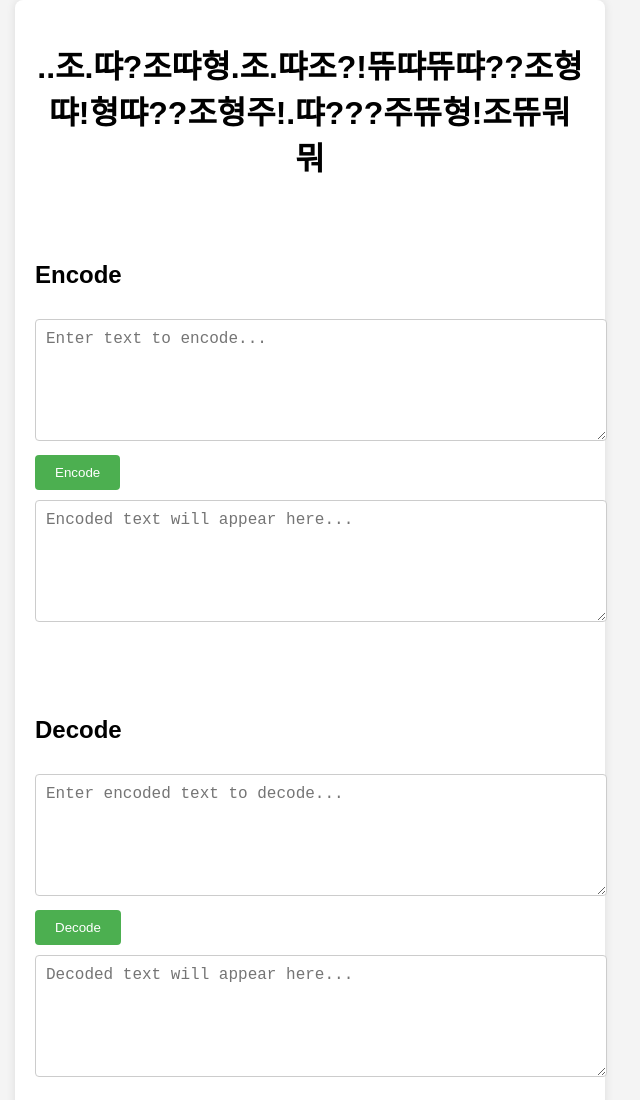
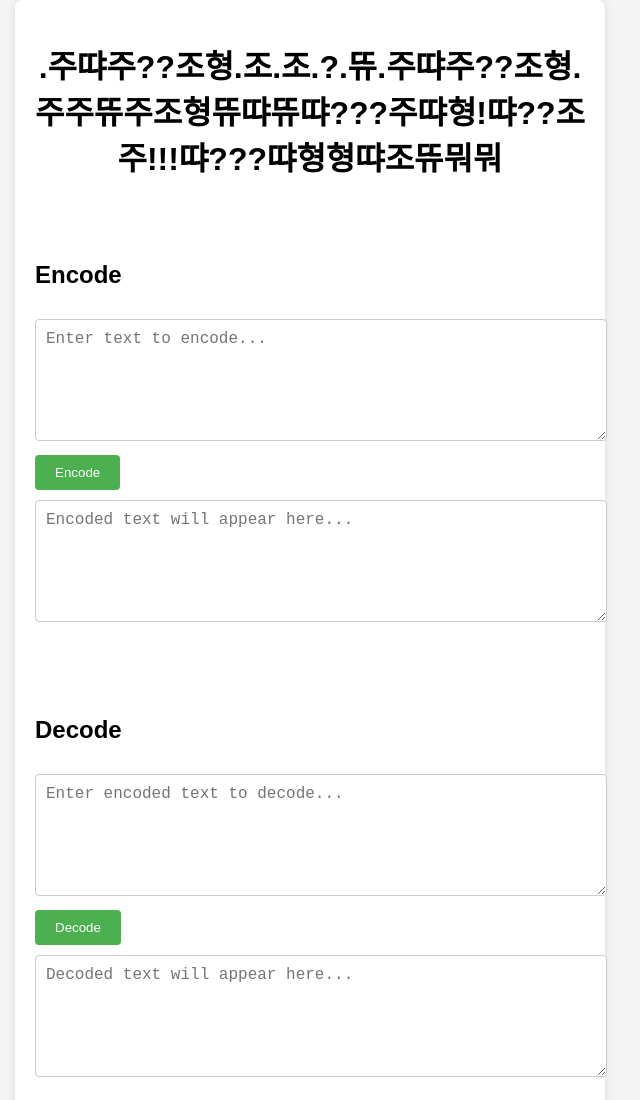
Before and after one commit to minje4830/DDUJUHYUNG, a plain HTML site: page index.html in a window 1280 px wide. Shown: the top 1100 px of the page, without its empty margins (330-970 px from the left). Drawn offline with Linux system fonts and the light colour scheme.

Commit message:
Update index.html

```diff
--- a/index.html
+++ b/index.html
@@ -9,7 +9,7 @@
 <body>
     <div class="container">
 
-        <h1>..조.땨?조땨형.조.땨조?!뜌땨뜌땨??조형땨!형땨??조형주!.땨???주뜌형!조뜌뭐뭐</h1>
+        <h1>.주땨주??조형.조.조.?.뜌.주땨주??조형.주주뜌주조형뜌땨뜌땨???주땨형!땨??조주!!!땨???땨형형땨조뜌뭐뭐</h1>
 
         <!-- Encode Section -->
         <section>
```
